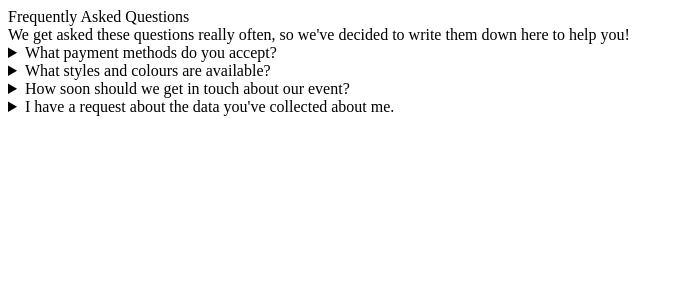
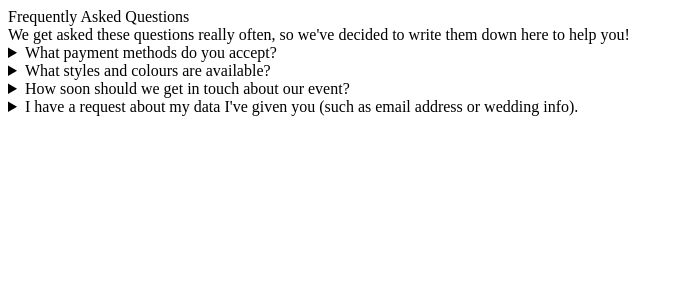
Before and after one commit to GreenishBlue/decoupagedreams.co.uk, a Flask app: template templates/includes/section_faq.html in a window 1280 px wide. Shown: the top 300 px of the page, without its empty margins (0-683 px from the left). Run offline with Flask 2, Linux system fonts and the light colour scheme; the template is opened without the code that fills it, so the values that code supplies are empty.

Commit message:
reword personal data to sound less creepy

```diff
--- a/templates/includes/section_faq.html
+++ b/templates/includes/section_faq.html
@@ -33,7 +33,7 @@
   </details-->
 
   <details>
-    <summary>I have a request about the data you've collected about me.</summary>
+    <summary>I have a request about my data I've given you (such as email address or wedding info).</summary>
     <p>Please send an email to <a href="mailto:cameron@decoupagedreams.co.uk">cameron@decoupagedreams.co.uk</a> for all requests relating to personal data.</p>
   </details>
 
```
